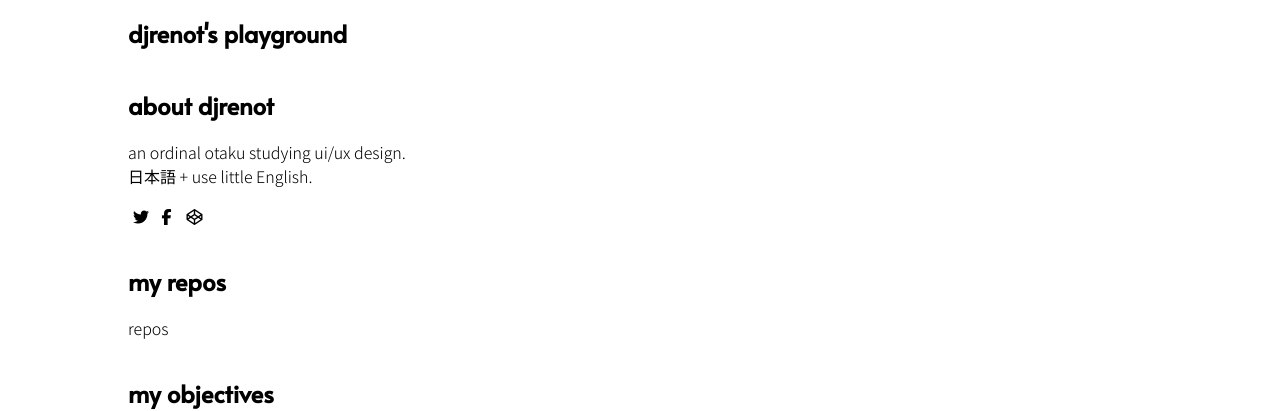
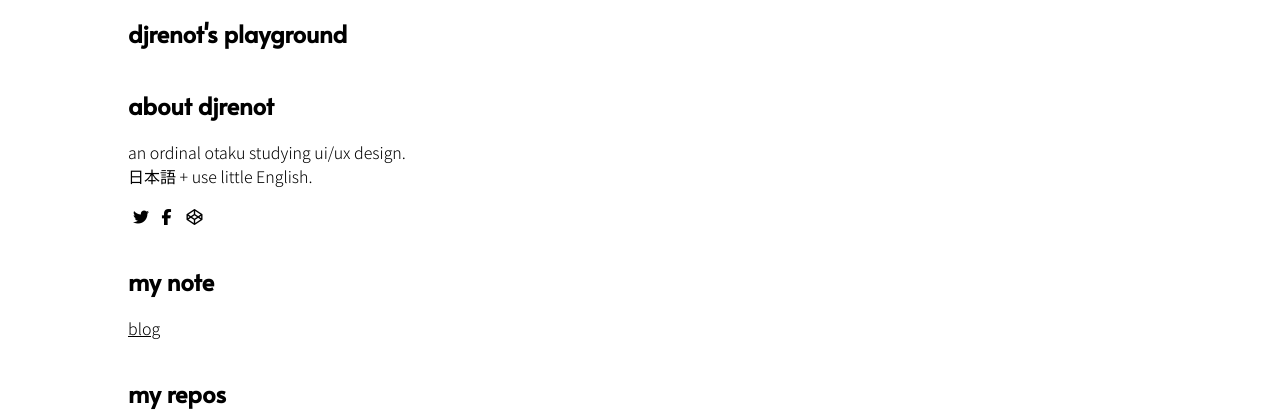
Before and after one commit to djrenot/my-test-website, a plain HTML site: page index.html in a window 1280 px wide. Shown: the top 411 px of the page. Drawn offline with Linux system fonts and the light colour scheme; no server answers.

Commit message:
added blog link

```diff
--- a/index.html
+++ b/index.html
@@ -37,6 +37,9 @@
         <li><a href="https://www.facebook.com/kami.hiratsuka" target="_blank"><i class="fab fa-facebook-f"></i></a>
         <li><a href="https://codepen.io/renot" target="_blank"><i class="fab fa-codepen"></i></a></li>
       </ul>
+
+      <h2>my note</h2>
+      <a href="https://ohmh.hatenablog.com/">blog</a>
 
       <!-- show list of my github repositories -->
       <h2 id="menu-repo">my repos</h2>
```
